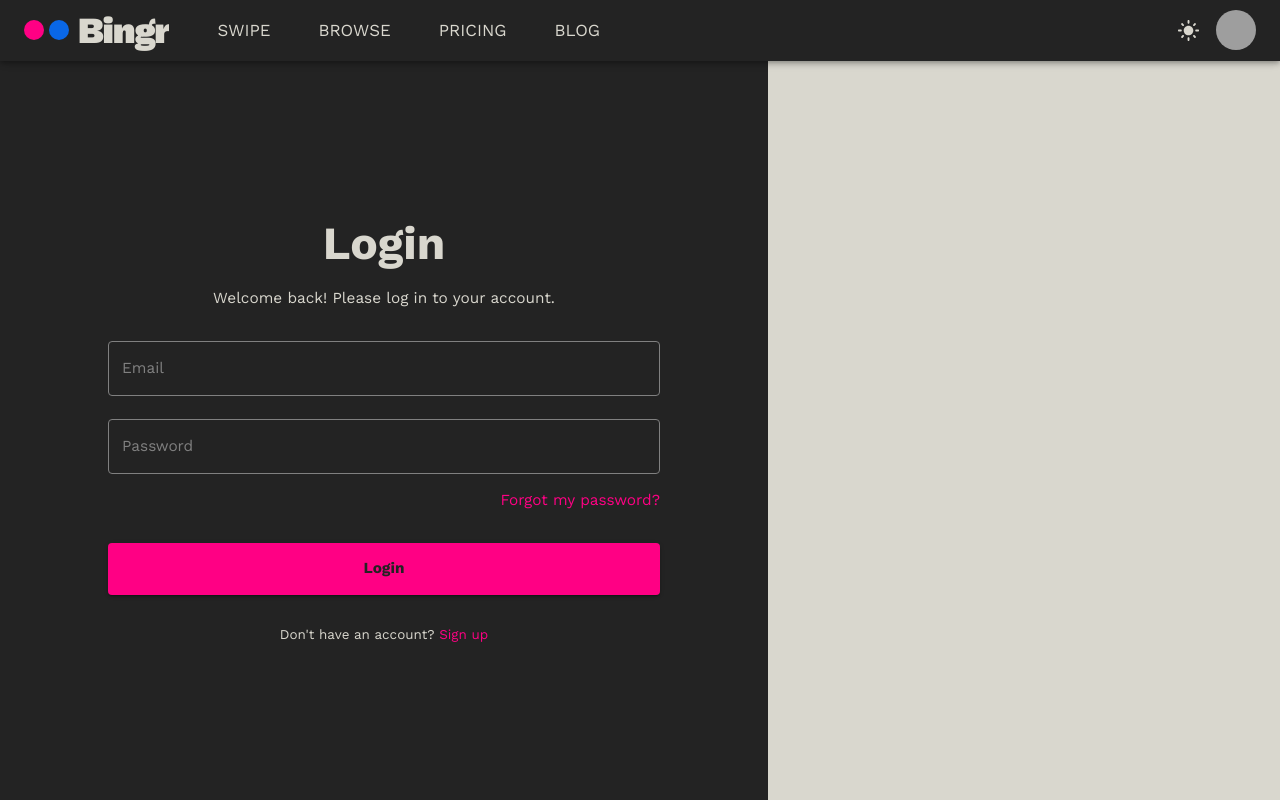
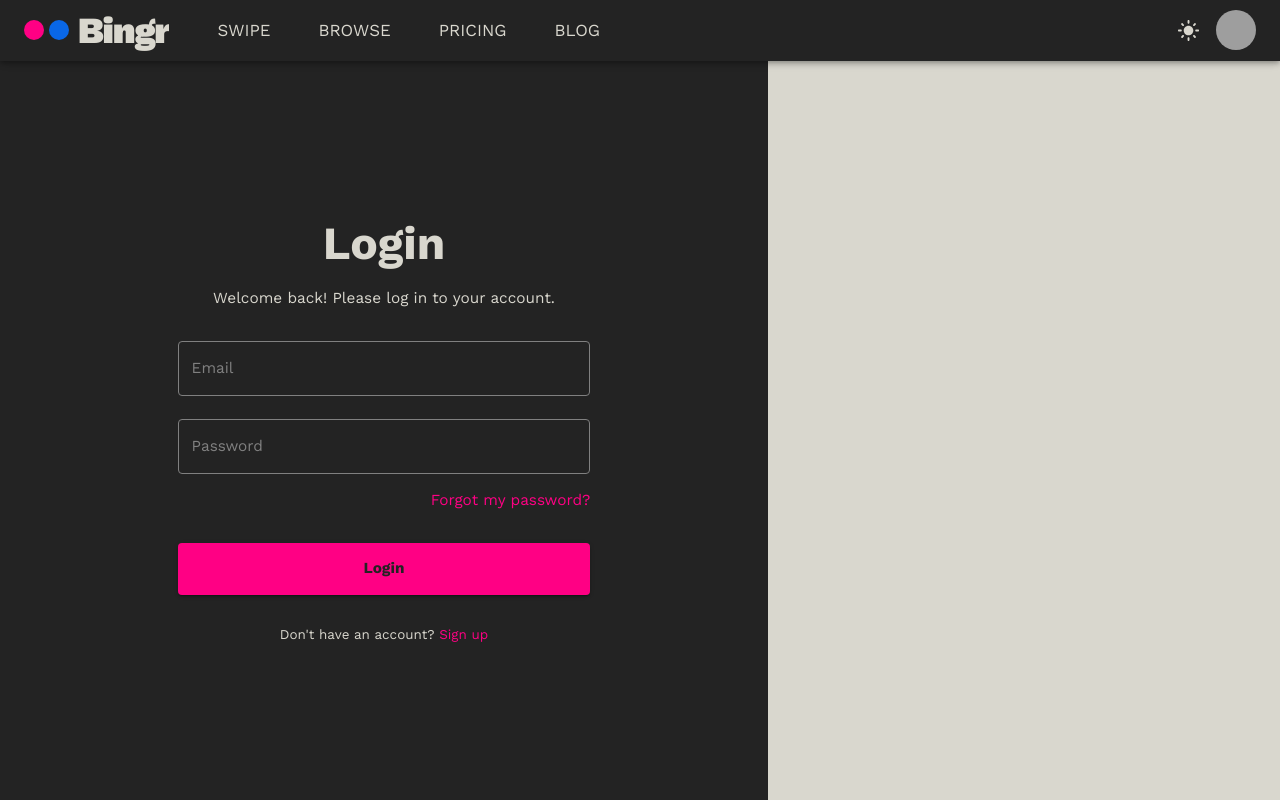
Before and after one commit to Idan-sh/Bingr, a React (Vite) app in the folder frontend/: page /login in a window 1280 px wide. Shown: the top 800 px of the page. Built offline with nearby package versions, Linux system fonts and the light colour scheme; grey boxes are pictures that could not be loaded.

Commit message:
Adjusted login page for mobile screen sizes.

```diff
--- a/frontend/src/pages/LoginPage.tsx
+++ b/frontend/src/pages/LoginPage.tsx
@@ -23,10 +23,10 @@ function LoginPage() {
         justifyContent: "center"
       }}
     >
-      <Box width="60%">
+      <Box width={{ xs: "90%", sm: "100%", md: "60%" }}>
         <Container
-          maxWidth="sm"
           sx={{
+            width: { xs: "100%", sm: "70%", md: "60%" },
             padding: "2rem",
             textAlign: "center"
           }}
@@ -96,7 +96,14 @@ function LoginPage() {
           </Typography>
         </Container>
       </Box>
-      <Box width="40%" height="100%" sx={{ backgroundColor: "background.paper" }}></Box>
+      <Box
+        width="40%"
+        height="100%"
+        sx={{
+          display: { xs: "none", sm: "none", md: "block" },
+          backgroundColor: "background.paper"
+        }}
+      ></Box>
     </Box>
   );
 }
```
